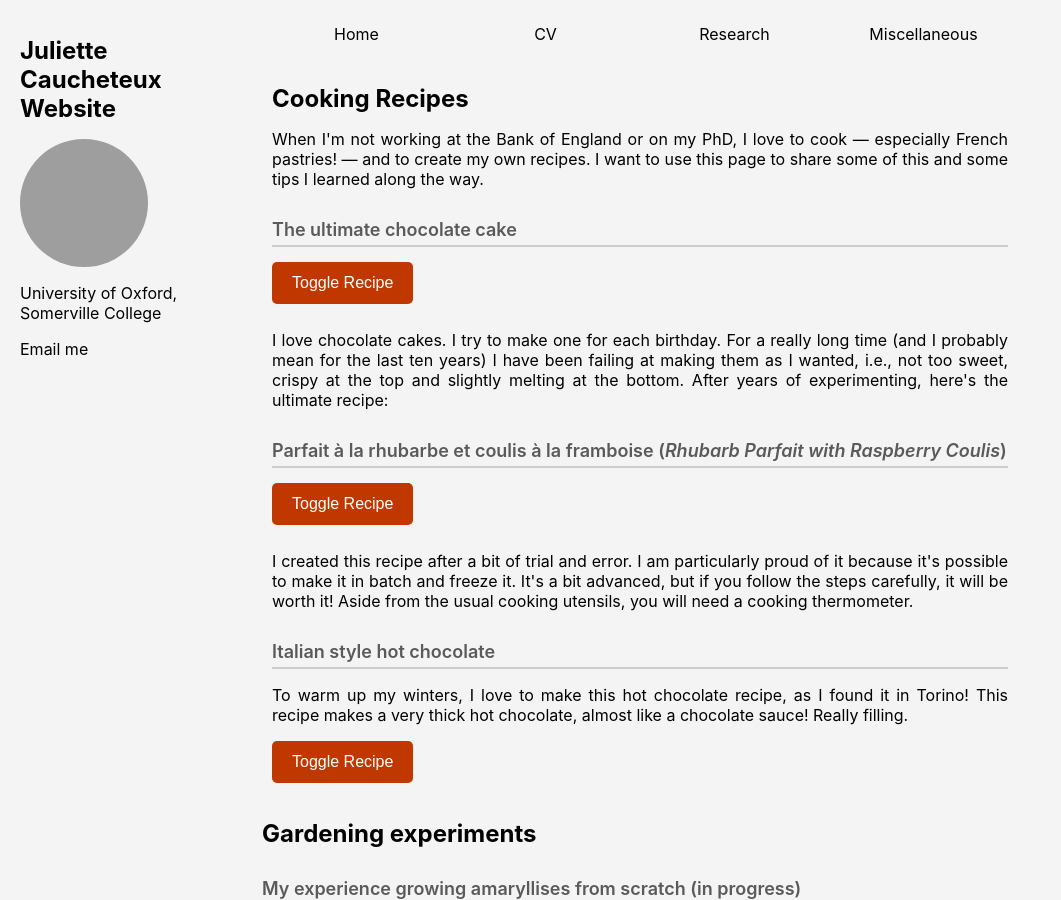
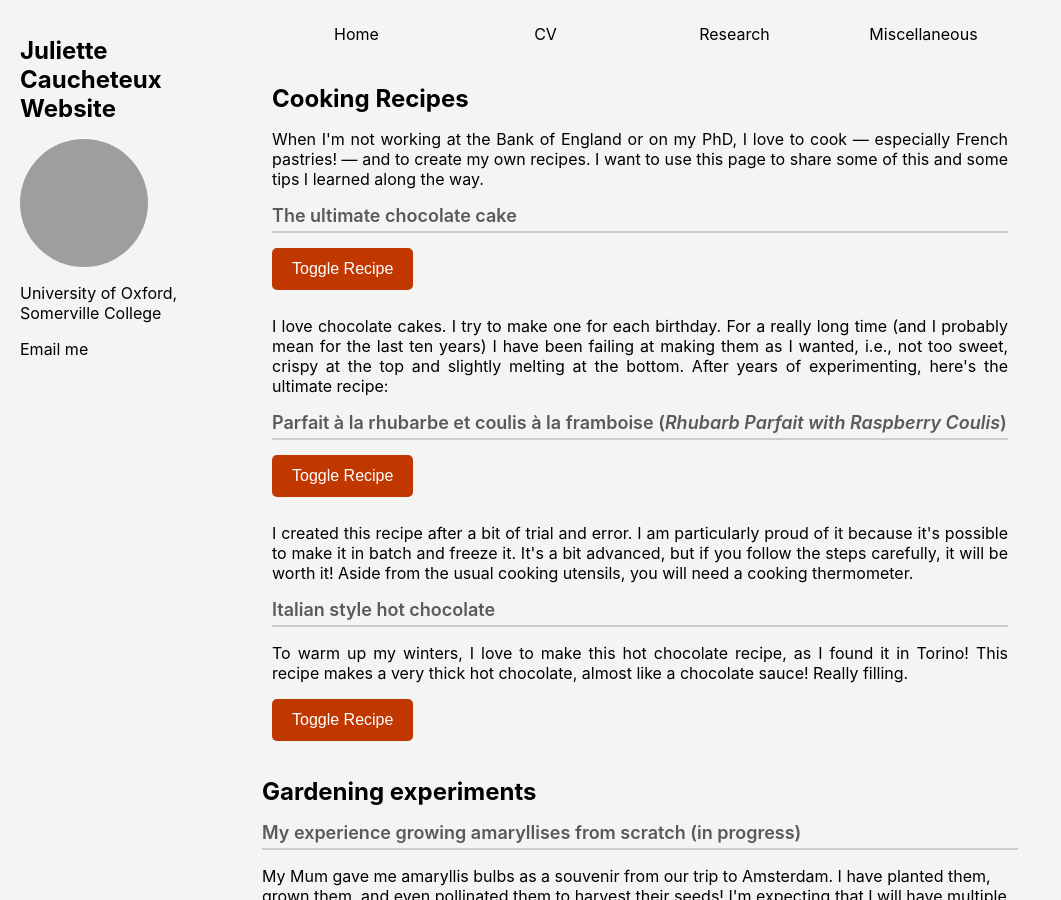
Before and after one commit to JulietteCx/juliettecx.github.io, a Jekyll site: the page built from _pages/miscellaneous.html, in a window 1280 px wide and 900 px high. Shown: the whole window, without its empty margins (0-1061 px from the left). Built offline with Jekyll 4.4.1, drawn with Linux system fonts in a browser that asks for light colours; grey boxes are pictures that could not be loaded.

Commit message:
Update style.css

```diff
--- a/assets/style.css
+++ b/assets/style.css
@@ -18,8 +18,6 @@ h1 {
 h2 {
   color: #5a5a5a;            /* A bold, standout color */
   font-size: 18px;           /* Adjust the size */
-  margin-top: 30px;          /* Space above */
-  margin-bottom: 15px;       /* Space below */
   font-weight: 600;          /* Semi-bold */
   border-bottom: 2px solid #ccc; /* Optional underline for section headers */
   padding-bottom: 5px;
```
